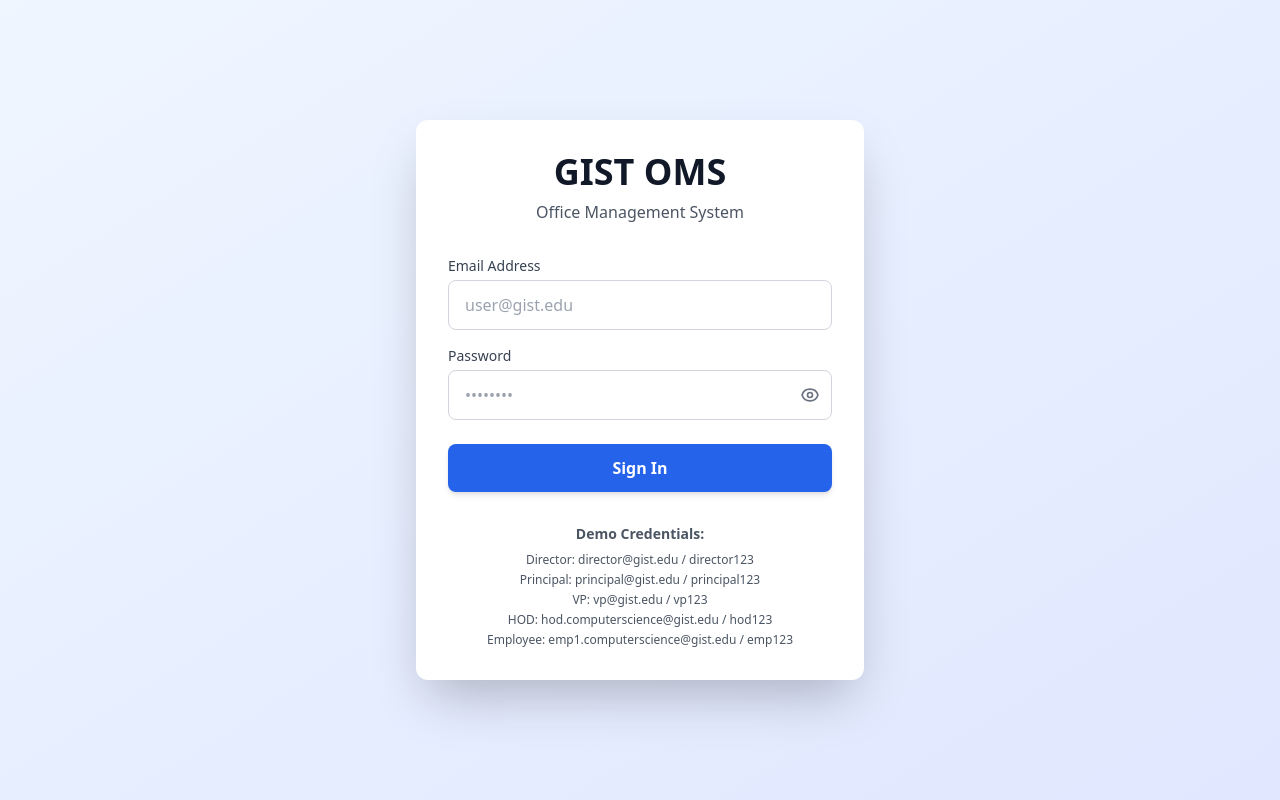
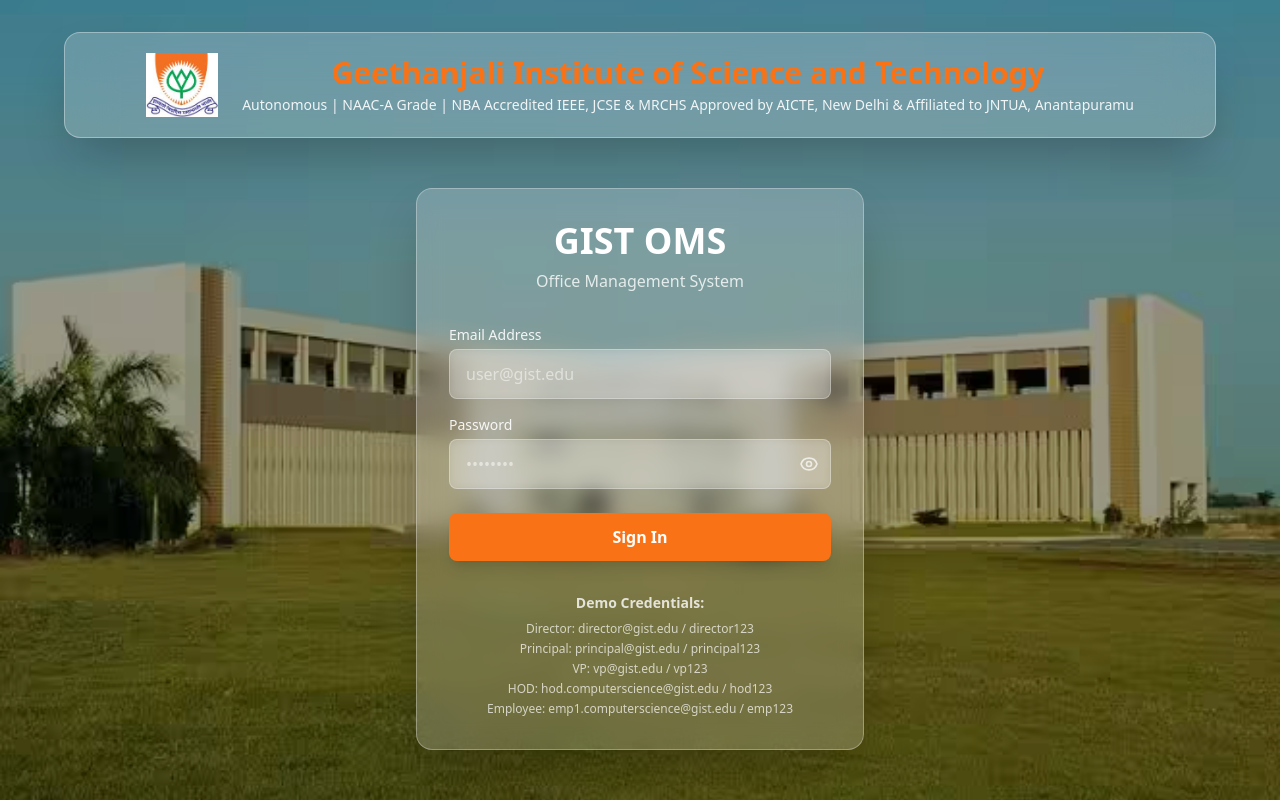
Before and after one commit to venkatsai2501/gist-oms, a React (Vite) app in the folder frontend/: page /login in a window 1280 px wide. Built offline with nearby package versions, Linux system fonts and the light colour scheme; no server answers.

Commit message:
change: login page design

```diff
--- a/frontend/src/pages/LoginPage.tsx
+++ b/frontend/src/pages/LoginPage.tsx
@@ -2,6 +2,8 @@
 import { useNavigate } from 'react-router-dom';
 import { authAPI } from '@/services/api';
 import type { User } from '@/types';
+import gistHome from '@/assets/gist-home.avif';
+import gistLogo from '@/assets/GISTLogo_Final.jpg';
 
 interface LoginPageProps {
   onLogin: (user: User) => void;
@@ -35,23 +37,44 @@
   };
 
   return (
-    <div className="min-h-screen flex items-center justify-center bg-gradient-to-br from-blue-50 to-indigo-100">
-      <div className="max-w-md w-full space-y-8 p-8 bg-white rounded-xl shadow-2xl">
+    <div
+      className="min-h-screen flex flex-col bg-cover bg-center bg-no-repeat"
+      style={{ backgroundImage: `url(${gistHome})` }}
+    >
+      {/* Overlay for better contrast */}
+      <div className="absolute inset-0 bg-black/40"></div>
+
+      {/* Header */}
+      <div className="relative z-10 px-4 md:px-8 pt-6 md:pt-8">
+        <div className="mx-auto max-w-6xl rounded-2xl border border-white/35 bg-white/20 backdrop-blur-xl shadow-2xl">
+          <div className="flex flex-col md:flex-row items-center justify-center gap-4 md:gap-6 px-5 md:px-8 py-4 md:py-5 text-center">
+            <img src={gistLogo} alt="GIST Logo" className="h-12 md:h-16 w-auto" />
+            <div>
+              <h2 className="text-xl md:text-3xl font-bold text-orange-500 mb-1">Geethanjali Institute of Science and Technology</h2>
+              <p className="text-xs md:text-sm text-white/90">Autonomous | NAAC-A Grade | NBA Accredited IEEE, JCSE & MRCHS Approved by AICTE, New Delhi & Affiliated to JNTUA, Anantapuramu</p>
+            </div>
+          </div>
+        </div>
+      </div>
+
+      {/* Login Form Container */}
+      <div className="relative z-10 flex items-center justify-center flex-1">
+        <div className="max-w-md w-full space-y-8 p-8 bg-white/20 backdrop-blur-md rounded-2xl shadow-2xl border border-white/30">
           <div className="text-center">
-          <h1 className="text-4xl font-bold text-gray-900 mb-2">GIST OMS</h1>
-          <p className="text-gray-600">Office Management System</p>
+            <h1 className="text-4xl font-bold text-white mb-2">GIST OMS</h1>
+            <p className="text-white/80">Office Management System</p>
           </div>
 
           <form onSubmit={handleSubmit} className="mt-8 space-y-6">
             {error && (
-            <div className="bg-red-50 border border-red-200 text-red-700 px-4 py-3 rounded">
+              <div className="bg-red-500/30 backdrop-blur-sm border border-red-200/50 text-red-100 px-4 py-3 rounded-lg">
                 {error}
               </div>
             )}
 
             <div className="space-y-4">
               <div>
-              <label htmlFor="email" className="block text-sm font-medium text-gray-700 mb-1">
+                <label htmlFor="email" className="block text-sm font-medium text-white/90 mb-1">
                   Email Address
                 </label>
                 <input
@@ -60,13 +83,13 @@
                   required
                   value={email}
                   onChange={(e) => setEmail(e.target.value)}
-                className="w-full px-4 py-3 border border-gray-300 rounded-lg focus:ring-2 focus:ring-blue-500 focus:border-transparent"
+                  className="w-full px-4 py-3 bg-white/20 backdrop-blur-sm border border-white/30 rounded-lg text-white placeholder-white/50 focus:ring-2 focus:ring-orange-400 focus:border-transparent focus:bg-white/30 transition-all"
                   placeholder="user@gist.edu"
                 />
               </div>
 
               <div>
-              <label htmlFor="password" className="block text-sm font-medium text-gray-700 mb-1">
+                <label htmlFor="password" className="block text-sm font-medium text-white/90 mb-1">
                   Password
                 </label>
                 <div className="relative">
@@ -76,13 +99,13 @@
                     required
                     value={password}
                     onChange={(e) => setPassword(e.target.value)}
-                  className="w-full px-4 py-3 pr-12 border border-gray-300 rounded-lg focus:ring-2 focus:ring-blue-500 focus:border-transparent"
+                    className="w-full px-4 py-3 pr-12 bg-white/20 backdrop-blur-sm border border-white/30 rounded-lg text-white placeholder-white/50 focus:ring-2 focus:ring-orange-400 focus:border-transparent focus:bg-white/30 transition-all"
                     placeholder="••••••••"
                   />
                   <button
                     type="button"
                     onClick={() => setShowPassword((prev) => !prev)}
-                  className="absolute inset-y-0 right-0 flex items-center px-3 text-gray-500 hover:text-gray-700 focus:outline-none"
+                    className="absolute inset-y-0 right-0 flex items-center px-3 text-white/70 hover:text-white focus:outline-none"
                     aria-label={showPassword ? 'Hide password' : 'Show password'}
                   >
                     {showPassword ? (
@@ -103,15 +126,15 @@
             <button
               type="submit"
               disabled={loading}
-            className="w-full py-3 px-4 bg-blue-600 hover:bg-blue-700 text-white font-semibold rounded-lg shadow-md focus:outline-none focus:ring-2 focus:ring-blue-500 focus:ring-offset-2 disabled:opacity-50 disabled:cursor-not-allowed transition-colors"
+              className="w-full py-3 px-4 bg-orange-500 hover:bg-orange-600 text-white font-semibold rounded-lg shadow-lg focus:outline-none focus:ring-2 focus:ring-orange-400 focus:ring-offset-2 focus:ring-offset-white/20 disabled:opacity-50 disabled:cursor-not-allowed transition-colors"
             >
               {loading ? 'Signing in...' : 'Sign In'}
             </button>
           </form>
 
-        <div className="mt-6 text-center text-sm text-gray-600">
+          <div className="mt-6 text-center text-sm text-white/80">
             <p className="font-semibold mb-2">Demo Credentials:</p>
-          <div className="space-y-1 text-xs">
+            <div className="space-y-1 text-xs text-white/70">
               <p>Director: director@gist.edu / director123</p>
               <p>Principal: principal@gist.edu / principal123</p>
               <p>VP: vp@gist.edu / vp123</p>
@@ -121,5 +144,6 @@
           </div>
         </div>
       </div>
+    </div>
   );
 }
--- a/frontend/src/pages/UsersPage.tsx
+++ b/frontend/src/pages/UsersPage.tsx
@@ -79,10 +79,21 @@
       });
 
       if (!response.ok) {
-        const error = await response.json();
-        throw new Error(error.detail || 'Failed to create user');
+        const errorData = await response.json();
+        let errorMessage = 'Failed to create user';
+
+        if (typeof errorData.detail === 'string') {
+          errorMessage = errorData.detail;
+        } else if (errorData.detail && typeof errorData.detail === 'object') {
+          errorMessage = JSON.stringify(errorData.detail);
+        } else if (errorData.message) {
+          errorMessage = errorData.message;
+        }
+
+        throw new Error(errorMessage);
       }
 
+      alert('User created successfully!');
       setShowCreateModal(false);
       setNewUser({
         email: '',
@@ -115,19 +126,28 @@
       });
 
       if (!response.ok) {
-        throw new Error('Failed to update user');
+        const errorData = await response.json();
+        const errorMessage = typeof errorData.detail === 'string'
+          ? errorData.detail
+          : 'Failed to update user';
+        throw new Error(errorMessage);
       }
 
+      alert('User updated successfully!');
       setShowEditModal(false);
       setSelectedUser(null);
       loadUsers();
-    } catch (error) {
+    } catch (error: any) {
       console.error('Failed to update user:', error);
-      alert('Failed to update user');
+      alert(error.message || 'Failed to update user');
     }
   };
 
   const handleDeleteUser = async (id: number) => {
+    if (!confirm('Are you sure you want to delete this user?')) {
+      return;
+    }
+
     try {
       const response = await fetch(`${import.meta.env.VITE_API_URL}/users/${id}`, {
         method: 'DELETE',
@@ -138,14 +158,18 @@
       })
 
       if(!response.ok) {
-        const error = await response.json();
-        throw new Error(error.detail || 'Failed to delete user');
+        const errorData = await response.json();
+        const errorMessage = typeof errorData.detail === 'string'
+          ? errorData.detail
+          : 'Failed to delete user';
+        throw new Error(errorMessage);
       }
 
+      alert('User deleted successfully!');
       loadUsers()
-    } catch (error) {
+    } catch (error: any) {
       console.error('Failed to delete user:', error)
-      alert('Failed to delete user');
+      alert(error.message || 'Failed to delete user');
     }
   }
 
@@ -361,8 +385,12 @@
                   value={newUser.password}
                   onChange={(e) => setNewUser({ ...newUser, password: e.target.value })}
                   className="w-full px-3 py-2 border border-gray-300 rounded-lg"
-                  placeholder="Minimum 6 characters"
+                  placeholder="Minimum 8 characters"
+                  minLength={8}
                 />
+                {newUser.password && newUser.password.length < 8 && (
+                  <p className="text-xs text-red-600 mt-1">Password must be at least 8 characters</p>
+                )}
               </div>
               <div>
                 <label className="block text-sm font-medium text-gray-700 mb-1">Role *</label>
@@ -395,7 +423,7 @@
             <div className="flex gap-3 mt-6">
               <button
                 onClick={handleCreateUser}
-                disabled={!newUser.email || !newUser.password || !newUser.full_name || !newUser.department}
+                disabled={!newUser.email || !newUser.password || newUser.password.length < 8 || !newUser.full_name || !newUser.department}
                 className="flex-1 px-4 py-2 bg-blue-600 text-white rounded-lg hover:bg-blue-700 disabled:bg-gray-300"
               >
                 Create User
--- a/frontend/vite.config.ts
+++ b/frontend/vite.config.ts
@@ -13,6 +13,7 @@
     },
   },
   server: {
+    hmr: false,
     port: 5173,
     proxy: {
       '/api': {
```
Also changed, not shown: frontend/src/assets/GISTLogo_Final.jpg (added), frontend/src/assets/gist-home.avif (added). Lines whose indentation alone changed are shown as unchanged.
